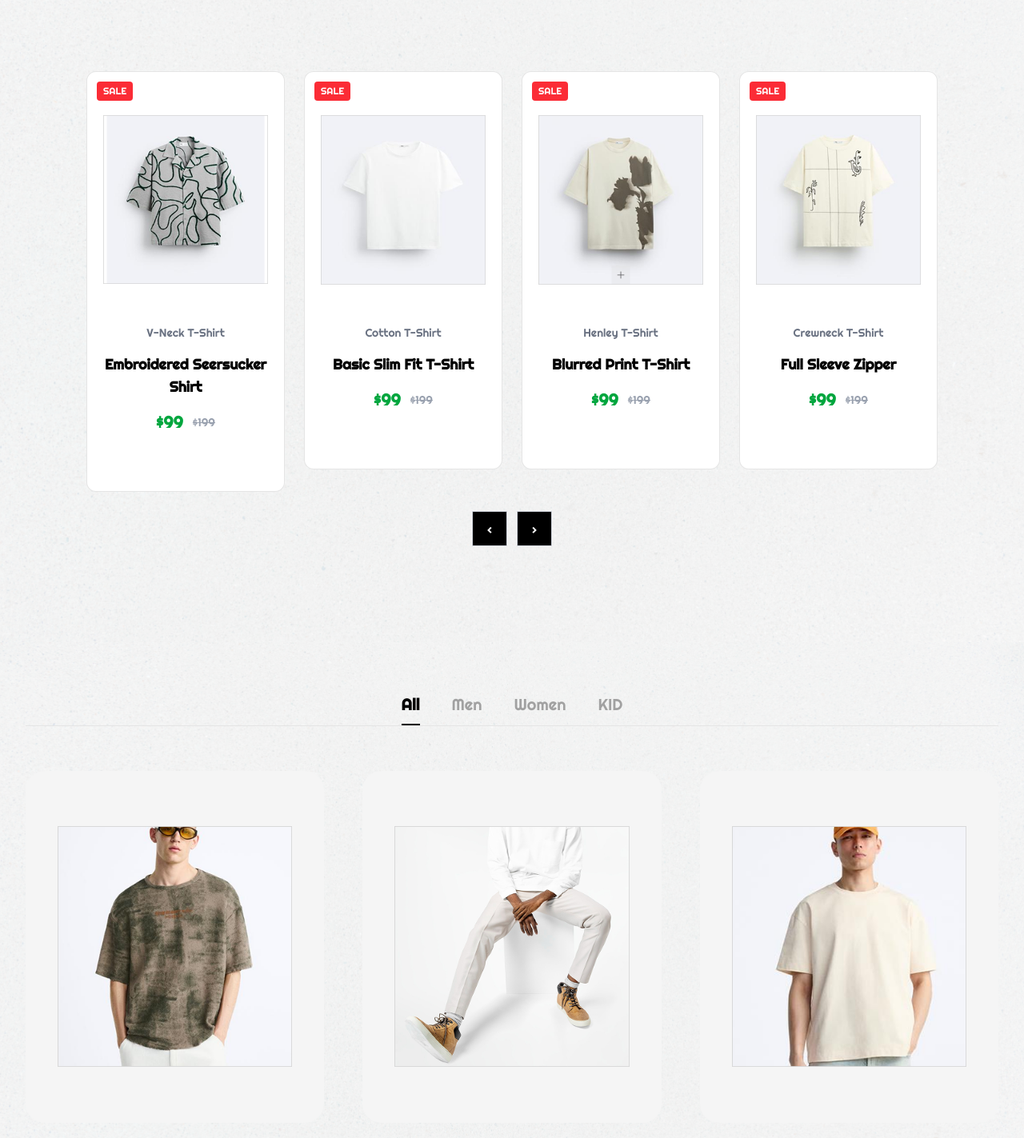
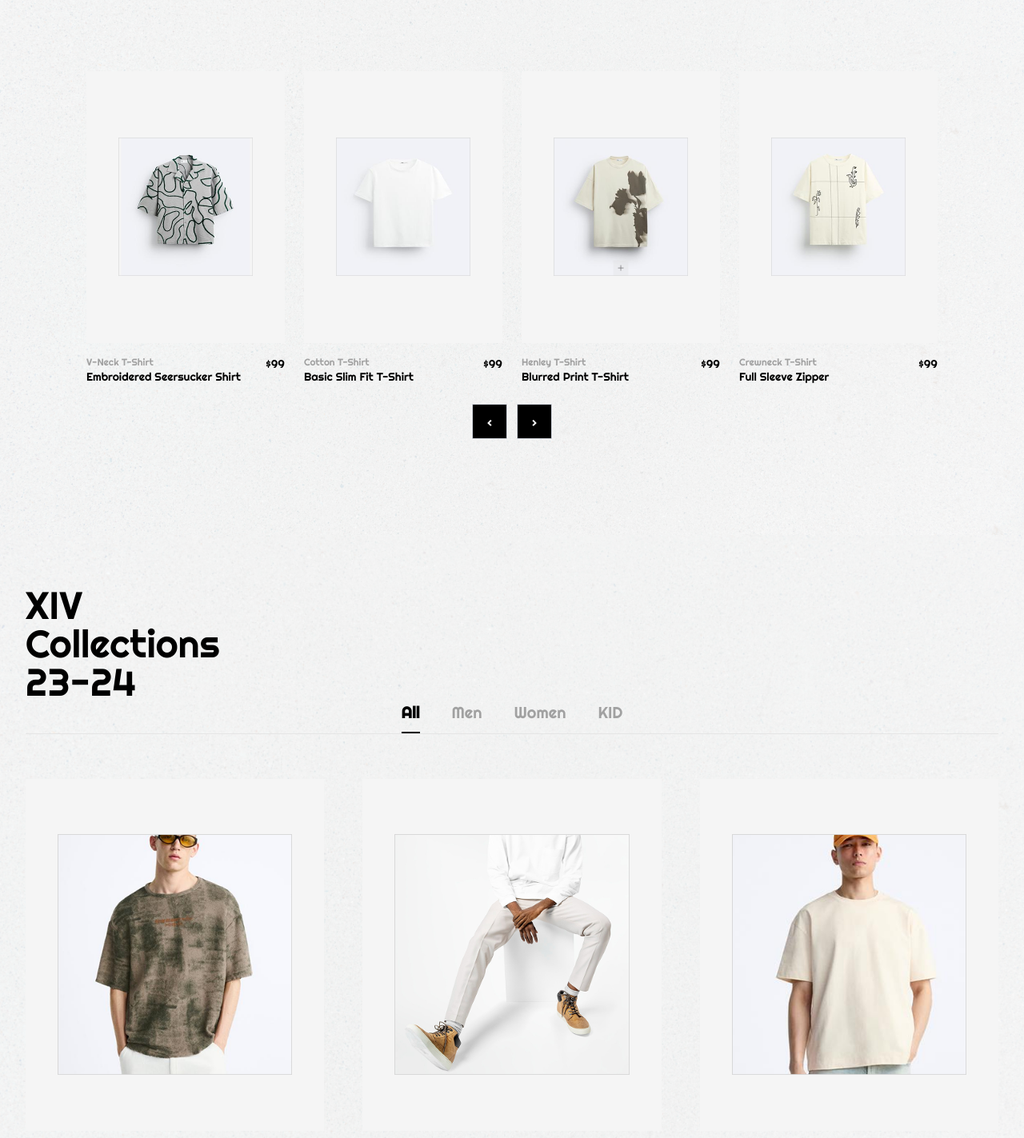
Before and after one commit to m1tywaflow/shop, a Next.js app: page / in a window 1280 px wide. Shown: the part 760-2183 px from the top of the page at 80% size. Built offline with nearby package versions, Linux system fonts and the light colour scheme; a web font is replaced by a local one.

Commit message:
update
Signed-off-by: Mitya <mitywaflow@gmail.com>

```diff
--- a/app/components/homeComponents/XivCollections/XivContent.tsx
+++ b/app/components/homeComponents/XivCollections/XivContent.tsx
@@ -18,6 +18,9 @@ export default function XivContent() {
     <section
       className={`${righteous.className} max-w-375 mx-auto px-8 pt-16 pb-32`}
     >
+      <h1 className="text-black text-5xl">
+        XIV <br /> Collections <br /> 23-24
+      </h1>
       <div className="flex items-center justify-center gap-10 border-b border-neutral-200 mb-14">
         {tabs.map((tab) => (
           <button
@@ -37,13 +40,13 @@ export default function XivContent() {
         ))}
       </div>
       {activeTab === "All" && (
-        <div className="grid grid-cols-1 md:grid-cols-2 lg:grid-cols-3 gap-12 justify-items-center">
+        <div className=" grid grid-cols-1 md:grid-cols-2 lg:grid-cols-3 gap-12 justify-items-center">
           {xivCollection.map((item) => (
             <div
               key={item.id}
-              className="group cursor-pointer w-full max-w-155"
+              className="group cursor-pointer w-full max-w-[420px]"
             >
-              <div className="bg-neutral-100 rounded-3xl p-10 flex items-center justify-center overflow-hidden">
+              <div className="relative bg-neutral-100 p-10 flex items-center justify-center overflow-hidden">
                 <Image
                   src={item.image}
                   alt={item.title}
@@ -52,17 +55,15 @@ export default function XivContent() {
                   className="object-contain h-90 transition-transform duration-300 group-hover:scale-105"
                 />
               </div>
+              <div className="mt-4 flex justify-between items-start">
+                <div>
+                  <p className="text-xs text-neutral-400">{item.subtitle}</p>
 
-              <div className="mt-5 text-center space-y-1">
-                <p className="text-sm uppercase tracking-wide text-neutral-500 font-semibold">
-                  {item.subtitle}
-                </p>
-
-                <h3 className="text-lg text-black font-medium">{item.title}</h3>
-
-                <p className="text-xl text-black font-semibold">
-                  ${item.price}
-                </p>
+                  <h3 className="text-sm text-black font-medium">
+                    {item.title}
+                  </h3>
+                </div>
+                <p className="text-sm text-black font-medium">${item.price}</p>
               </div>
             </div>
           ))}
--- a/app/components/slider/ProductSlider.tsx
+++ b/app/components/slider/ProductSlider.tsx
@@ -31,39 +31,30 @@ export default function ProductSlider() {
         <Slider ref={sliderRef} {...settings}>
           {products.map((product) => (
             <div key={product.id} className="px-3">
-              <div className="group relative border border-black/10 p-5 text-center space-y-4 rounded-xl bg-white hover:shadow-xl transition-all duration-300">
-                {product.oldPrice && (
-                  <span className="absolute top-3 left-3 bg-red-500 text-white text-xs px-2 py-1 rounded">
-                    SALE
-                  </span>
-                )}
-                <div className="overflow-hidden">
+              <div className="group cursor-pointer">
+                <div className="bg-neutral-100 p-10 flex items-center justify-center overflow-hidden">
                   <Image
                     src={product.image}
                     alt={product.title}
                     width={300}
                     height={400}
-                    className="h-70 object-contain mx-auto transition-transform duration-300 group-hover:scale-110"
+                    className="h-65 object-contain transition-transform duration-300 group-hover:scale-105"
                   />
                 </div>
-                <p className="text-sm text-gray-500">{product.subtitle}</p>
-                <h3 className="font-semibold text-black text-lg">
-                  {product.title}
-                </h3>
-                <p className="flex justify-center gap-3 items-center text-xl">
-                  <span className="text-green-600 font-semibold">
+                <div className="mt-4 flex justify-between items-start">
+                  <div>
+                    <p className="text-xs text-neutral-400">
+                      {product.subtitle}
+                    </p>
+
+                    <h3 className="text-sm text-black font-medium">
+                      {product.title}
+                    </h3>
+                  </div>
+                  <p className="text-sm text-black font-medium">
                     ${product.price}
-                  </span>
-
-                  {product.oldPrice && (
-                    <span className="text-gray-400 text-sm line-through">
-                      ${product.oldPrice}
-                    </span>
-                  )}
-                </p>
-                <button className="opacity-0 group-hover:opacity-100 transition-all duration-300 bg-black text-white px-4 py-2 rounded-lg text-sm hover:bg-gray-800 cursor-pointer">
-                  Add to cart
-                </button>
+                  </p>
+                </div>
               </div>
             </div>
           ))}
```
